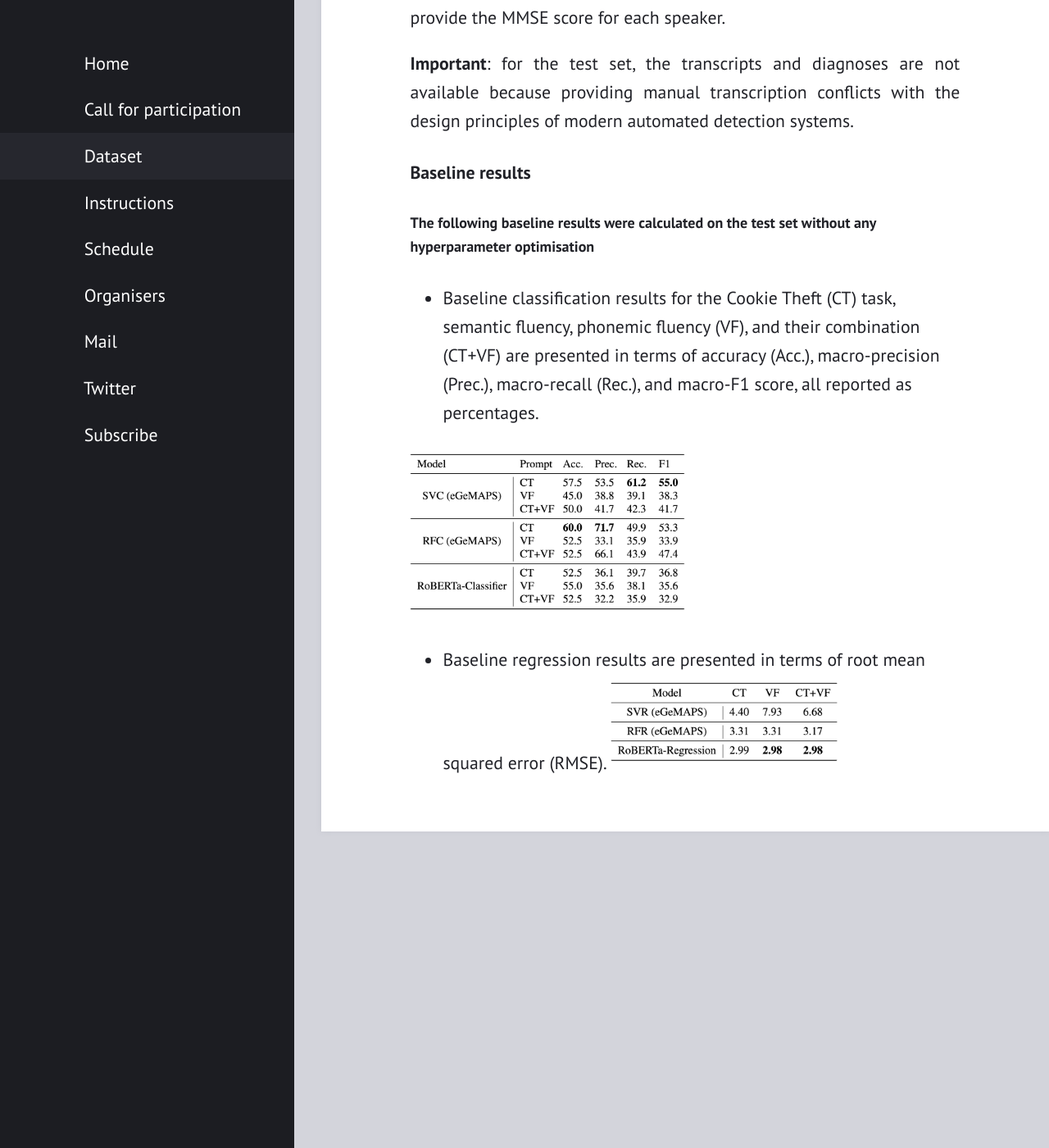
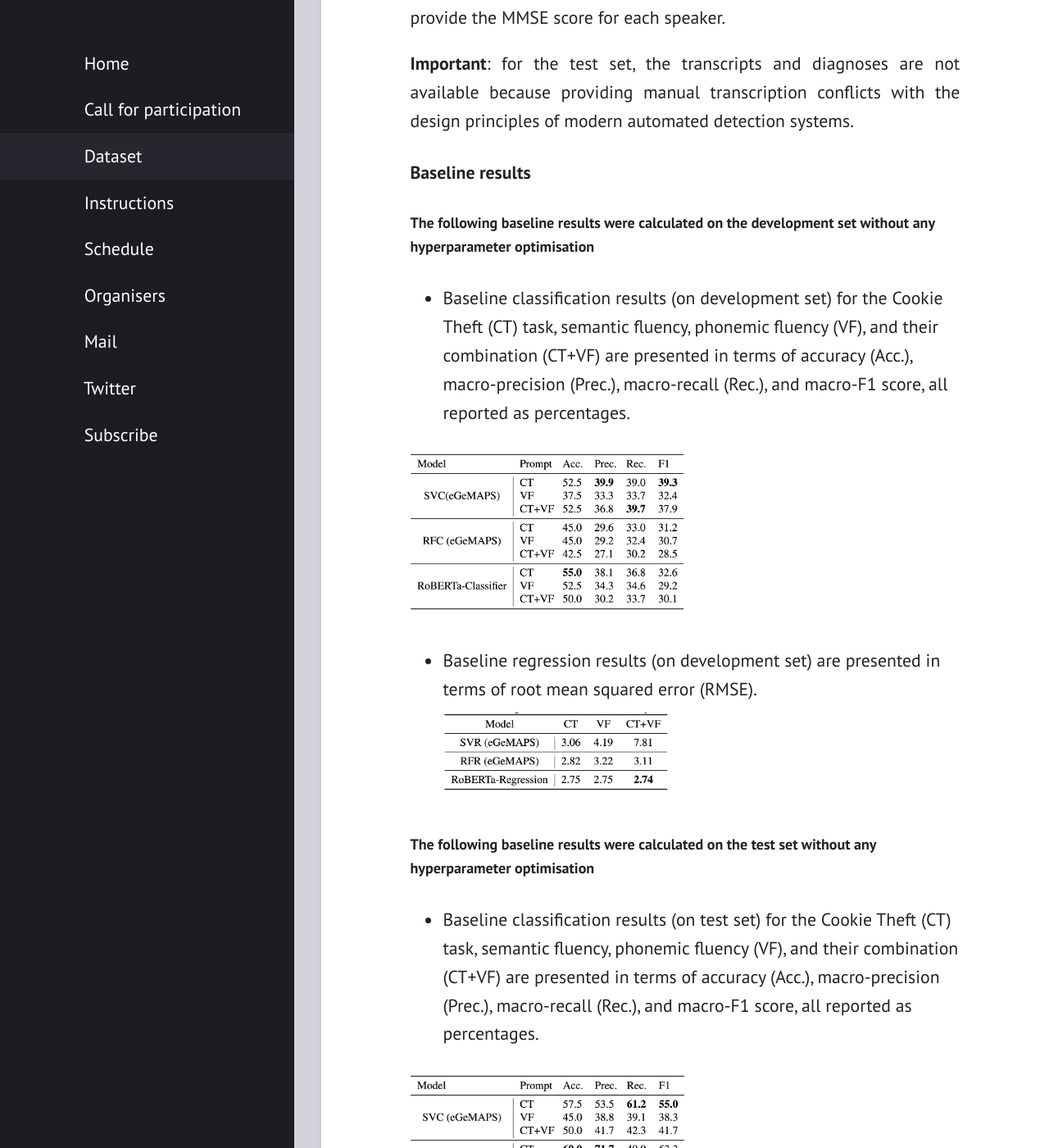
Before and after one commit to processchallenge/processchallenge.github.io, a Jekyll site: the page built from dataset.md, in a window 1280 px wide and 1400 px high, scrolled down 2607 px. Shown: the whole window at 82% size. Built offline with Jekyll 4.4.1, drawn with Linux system fonts in a browser that asks for light colours; some of the changed text lies outside the part shown.

Commit message:
devset results

```diff
--- a/dataset.md
+++ b/dataset.md
@@ -28,10 +28,18 @@ The training and development sets consist of audio recordings and corresponding
 **Important**: for the test set, the transcripts and diagnoses are not available because providing manual transcription conflicts with the design principles of modern automated detection systems.
 
 #### Baseline results
+##### The following baseline results were calculated on the development set without any hyperparameter optimisation
+* Baseline classification results (on development set) for the Cookie Theft (CT) task, semantic fluency, phonemic fluency (VF), and their combination (CT+VF) are presented in terms of accuracy (Acc.), macro-precision (Prec.), macro-recall (Rec.), and macro-F1 score, all reported as percentages.
+
+<img src="/Results-cls-devset.png" alt="Classification results on development set" width="50%" height="50%"/>
+
+* Baseline regression results (on development set) are presented in terms of root mean squared error (RMSE).
+<img src="/Results-reg-devset.png" alt="Regression results on development set" width="44%" height="44%"/>
+
 ##### The following baseline results were calculated on the test set without any hyperparameter optimisation
-* Baseline classification results for the Cookie Theft (CT) task, semantic fluency, phonemic fluency (VF), and their combination (CT+VF) are presented in terms of accuracy (Acc.), macro-precision (Prec.), macro-recall (Rec.), and macro-F1 score, all reported as percentages.
+* Baseline classification results (on test set) for the Cookie Theft (CT) task, semantic fluency, phonemic fluency (VF), and their combination (CT+VF) are presented in terms of accuracy (Acc.), macro-precision (Prec.), macro-recall (Rec.), and macro-F1 score, all reported as percentages.
 
-<img src="/Results-cls.png" alt="Classification results" width="50%" height="50%"/>
+<img src="/Results-cls.png" alt="Classification results on test set" width="50%" height="50%"/>
 
-* Baseline regression results are presented in terms of root mean squared error (RMSE).
-<img src="/Results-reg.png" alt="Regression results" width="44%" height="44%"/>
+* Baseline regression results (on test set) are presented in terms of root mean squared error (RMSE).
+<img src="/Results-reg.png" alt="Regression results on test set" width="44%" height="44%"/>
```
Also changed, not shown: Results-cls-devset.png (added), Results-reg-devset.png (added), 1 other file.
